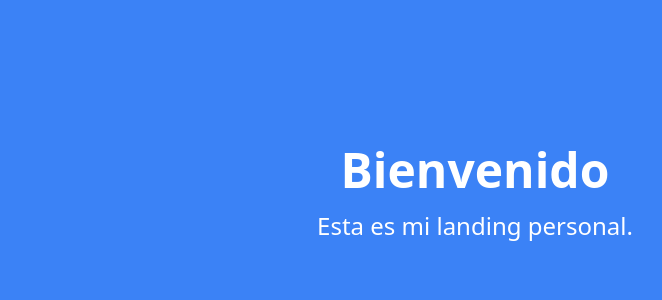
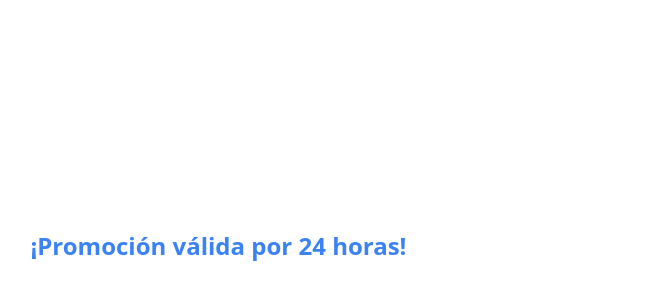
Before and after one commit to deivipluss/landing, a Next.js app: page /propuesta in a window 1280 px wide. Shown: the part 206-506 px from the top of the page, without its empty margins (165-827 px from the left). Built offline with nearby package versions, Linux system fonts and the light colour scheme.

Commit message:
propuesta

```diff
--- a/data/propuestaContent.ts
+++ /dev/null
@@ -1,11 +0,0 @@
-export interface ProposalSlideType {
-  title: string;
-  content: string;
-  bg?: string;
-}
-
-export const proposalSlides: ProposalSlideType[] = [
-  { title: "Bienvenido", content: "Esta es mi landing personal.", bg: "bg-blue-500" },
-  { title: "Sobre mí", content: "Soy desarrollador web con experiencia en React y Node.js.", bg: "bg-green-500" },
-  { title: "Contacto", content: "Puedes contactarme en miemail@ejemplo.com", bg: "bg-purple-500" },
-];
--- /dev/null
+++ b/data/propuestaContent.tsx
@@ -0,0 +1,138 @@
+import React from "react";
+
+export interface ProposalSlideType {
+  title: string;
+  subtitle?: string;
+  content: React.ReactNode;
+  bg?: string;
+  img?: string;
+}
+
+export const proposalSlides: ProposalSlideType[] = [
+  {
+    title: "Aplicación Web para Revista Turística",
+    subtitle: "Desarrollo visual, interactivo y funcional",
+    content: (
+      <>
+        <p>Incluye blog editable, animaciones visuales y una experiencia única de usuario.</p>
+        <p className="mt-2 font-semibold text-blue-500">¡Promoción válida por 24 horas!</p>
+      </>
+    ),
+    img: "/images/propuesta-hero.jpg",
+  },
+  {
+    title: "Objetivo del Proyecto",
+    content: (
+      <p>
+        Diseñar una revista digital interactiva con diseño moderno, animaciones suaves y una sección de blog que permita publicaciones por parte de los usuarios. El backend será gestionado con Google Sheets. Hosting y dominio están incluidos para una solución completa.
+      </p>
+    ),
+  },
+  {
+    title: "Tecnologías Utilizadas",
+    content: (
+      <ul className="list-disc pl-5 text-left">
+        <li>React + Next.js</li>
+        <li>TailwindCSS</li>
+        <li>Framer Motion (animaciones visuales)</li>
+        <li>Google Sheets API como backend ligero</li>
+        <li>Vercel (Hosting rápido y gratuito)</li>
+        <li>Dominio personalizado `.com` incluido</li>
+      </ul>
+    ),
+  },
+  {
+    title: "Estructura y Funcionalidades",
+    content: (
+      <ul className="list-disc pl-5 text-left">
+        <li>Landing visual estilo revista digital</li>
+        <li>Blog con publicaciones editables por usuarios</li>
+        <li>Animaciones editoriales suaves</li>
+        <li>Visualización dinámica de artículos</li>
+        <li>Validación ligera de entradas</li>
+        <li>Administración desde Google Sheets</li>
+      </ul>
+    ),
+  },
+  {
+    title: "Diseño y Experiencia Visual",
+    content: (
+      <ul className="list-disc pl-5 text-left">
+        <li>Diseño responsive (adaptado a todos los dispositivos)</li>
+        <li>Estilo moderno, limpio y editorial</li>
+        <li>Animaciones suaves al navegar entre secciones</li>
+        <li>Iconografía y estructura de revista</li>
+        <li>Colores adaptados al branding turístico</li>
+      </ul>
+    ),
+  },
+  {
+    title: "Plazos de Entrega",
+    subtitle: "Tiempo estimado según alcance",
+    content: (
+      <table className="w-full text-left mt-4">
+        <thead>
+          <tr>
+            <th className="pb-2 font-semibold">Etapa</th>
+            <th className="pb-2 font-semibold">Duración</th>
+          </tr>
+        </thead>
+        <tbody>
+          <tr><td>Prototipo UI + UX</td><td>3 - 5 días hábiles</td></tr>
+          <tr><td>Frontend y Blog</td><td>7 - 10 días hábiles</td></tr>
+          <tr><td>Integración con Sheets</td><td>3 - 4 días hábiles</td></tr>
+          <tr><td>Animaciones y QA</td><td>2 - 3 días hábiles</td></tr>
+          <tr className="font-bold"><td>Total</td><td>15 - 25 días hábiles</td></tr>
+        </tbody>
+      </table>
+    ),
+  },
+  {
+    title: "Presupuesto del Proyecto",
+    subtitle: "Tarifa especial por tiempo limitado",
+    content: (
+      <>
+        <ul className="list-disc pl-5 text-left">
+          <li>Desarrollo completo: <strong>$450.00 USD</strong> (por 24 hrs)</li>
+          <li>Precio regular: <span className="line-through">$900.00 USD</span></li>
+          <li>Incluye dominio, hosting y soporte</li>
+          <li>Soporte técnico 15 días después del lanzamiento</li>
+        </ul>
+        <p className="mt-4 text-blue-600 font-bold">⚠️ Tarifa válida solo por 24 horas tras esta presentación.</p>
+      </>
+    ),
+  },
+  {
+    title: "Condiciones y Forma de Pago",
+    content: (
+      <ul className="list-disc pl-5 text-left">
+        <li>Pago único de $450.00 para acceder a la oferta</li>
+        <li>Entrega en máximo 25 días hábiles</li>
+        <li>Incluye soporte técnico por 15 días</li>
+        <li>Cambios mayores o ampliaciones se cotizan aparte</li>
+      </ul>
+    ),
+  },
+  {
+    title: "Copy Promocional de Lanzamiento",
+    subtitle: "Texto propuesto para marketing o sección principal",
+    content: (
+      <>
+        <p className="italic mb-2">✈️🌎 ¡Explora, escribe y comparte!</p>
+        <p>Bienvenid@s a <strong>[Nombre de la Revista]</strong>, la primera revista turística donde tú eres el protagonista.</p>
+        <p>Con solo un clic puedes leer historias de viaje, publicar tus propias aventuras, y recorrer el mundo sin salir de la pantalla. Todo esto, en una app visual, rápida y lista para acompañarte a donde vayas. 📱💫</p>
+      </>
+    ),
+  },
+  {
+    title: "Contacto y Próximo Paso",
+    subtitle: "¿Activamos el desarrollo?",
+    content: (
+      <>
+        <p>Estoy listo para comenzar el desarrollo apenas se confirme el pago.</p>
+        <p className="mt-2 font-semibold">📞 WhatsApp: [tu número]<br/>📧 Correo: [tu correo]</p>
+        <p className="mt-4">Gracias por confiar. Esta propuesta ha sido pensada para brindarte un producto funcional, profesional y visualmente potente.</p>
+      </>
+    ),
+  },
+];
```
